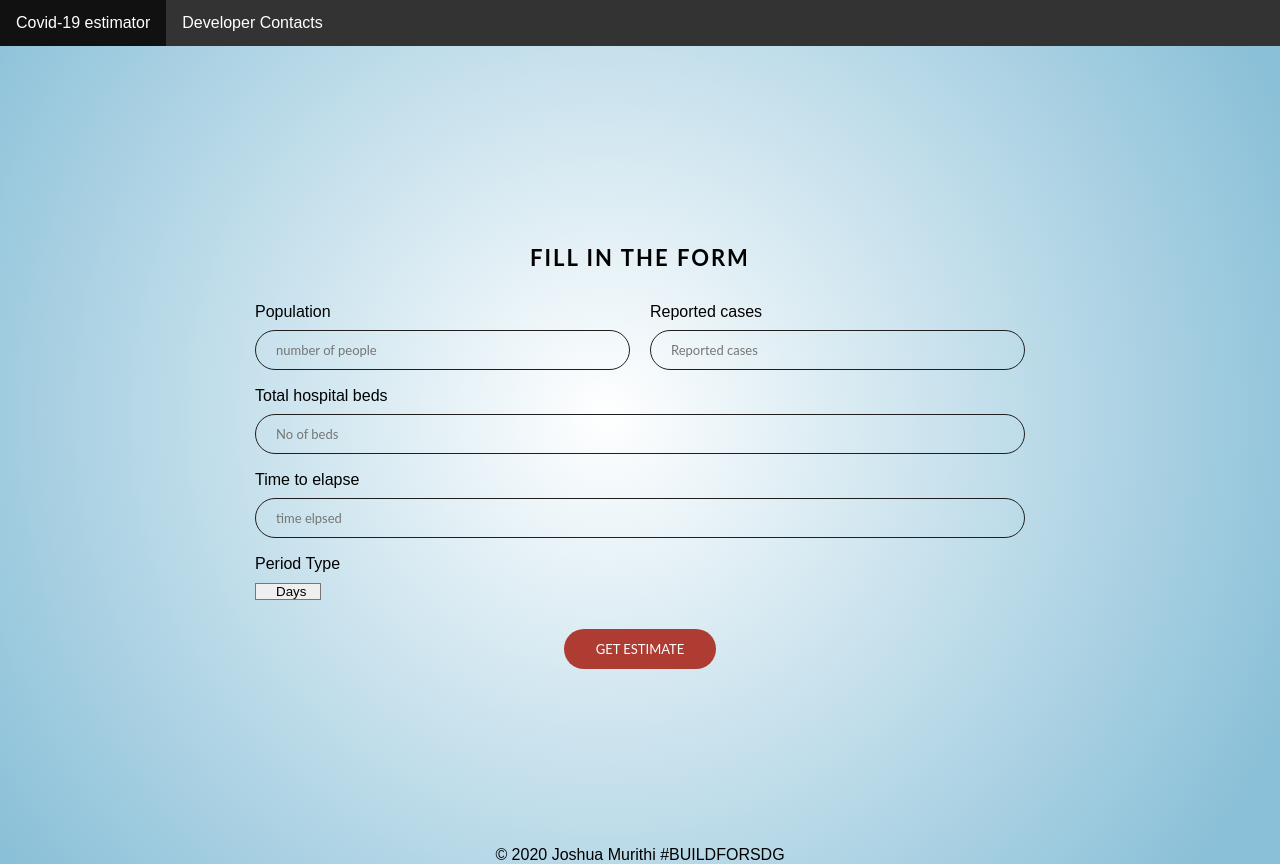
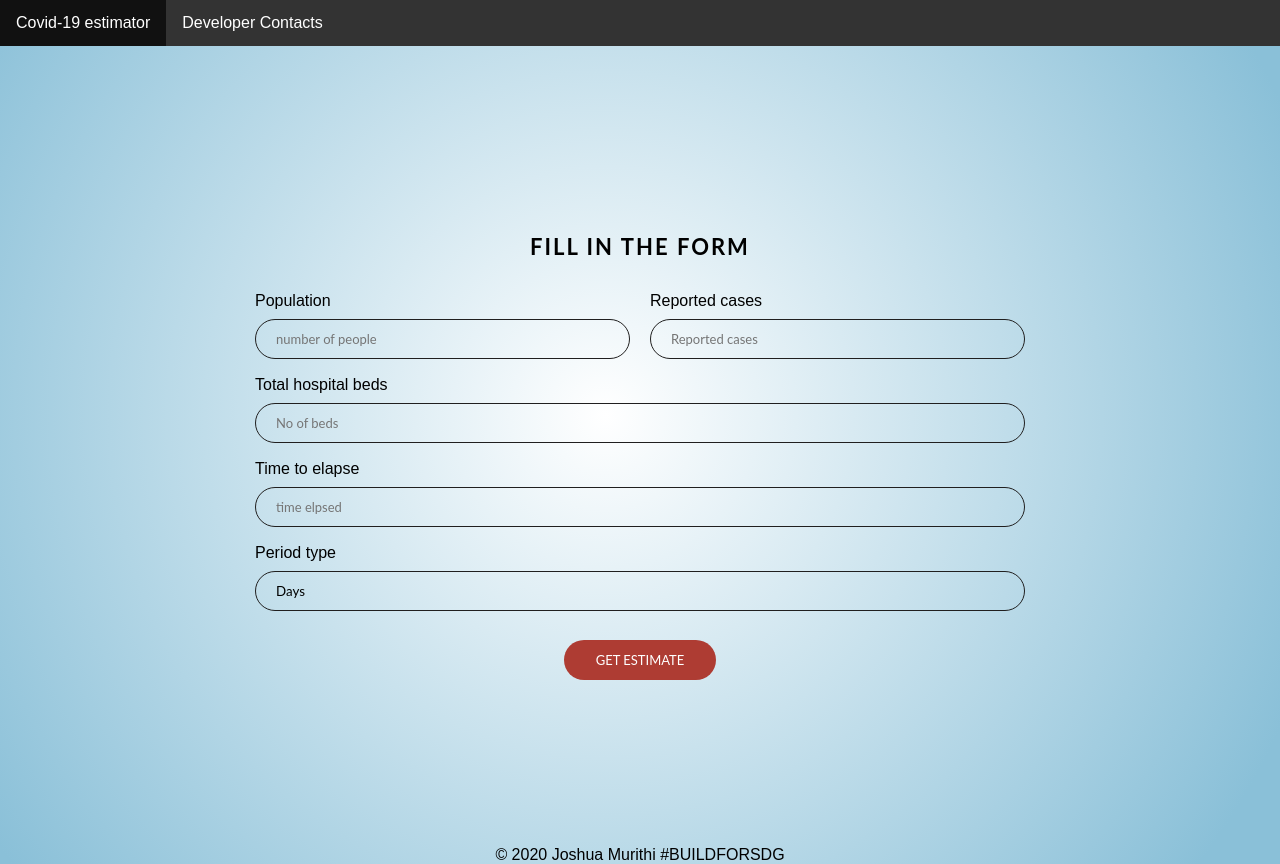
Before and after one commit to Murithijoshua/my_covid-19-estimator-py, a website: page frontend/index.html in a window 1280 px wide. Drawn offline with Linux system fonts and the light colour scheme.

Commit message:
select requirements

```diff
--- a/frontend/index.html
+++ b/frontend/index.html
@@ -52,13 +52,13 @@
         			</div>
 
 					<div class="form-wrapper">
-		                	 <label for="data-period-type">Period Type</label>
-						<select id="data-period-type" name="period-type" data-period-type="periodType" required><br>
-						<option value="days">Days</option>
-						<option value="weeks">Weeks</option>
-						<option value="months">Months</option>
-						</select>
-					</div>
+		                <label for="data-period-type">Period type</label>
+				          <select class="form-control" id="data-period-type" data-period-type>
+				            <option value="days">Days</option>
+				            <option value="weeks">Weeks</option>
+				            <option value="months">Months</option>
+				          </select>
+		              </div>
 
 
 					<button type="submit" id="data-go-estimate" class="btn btn-success" data-go-estimate>Get Estimate</button>
```
Also changed, not shown: 1 other file.
